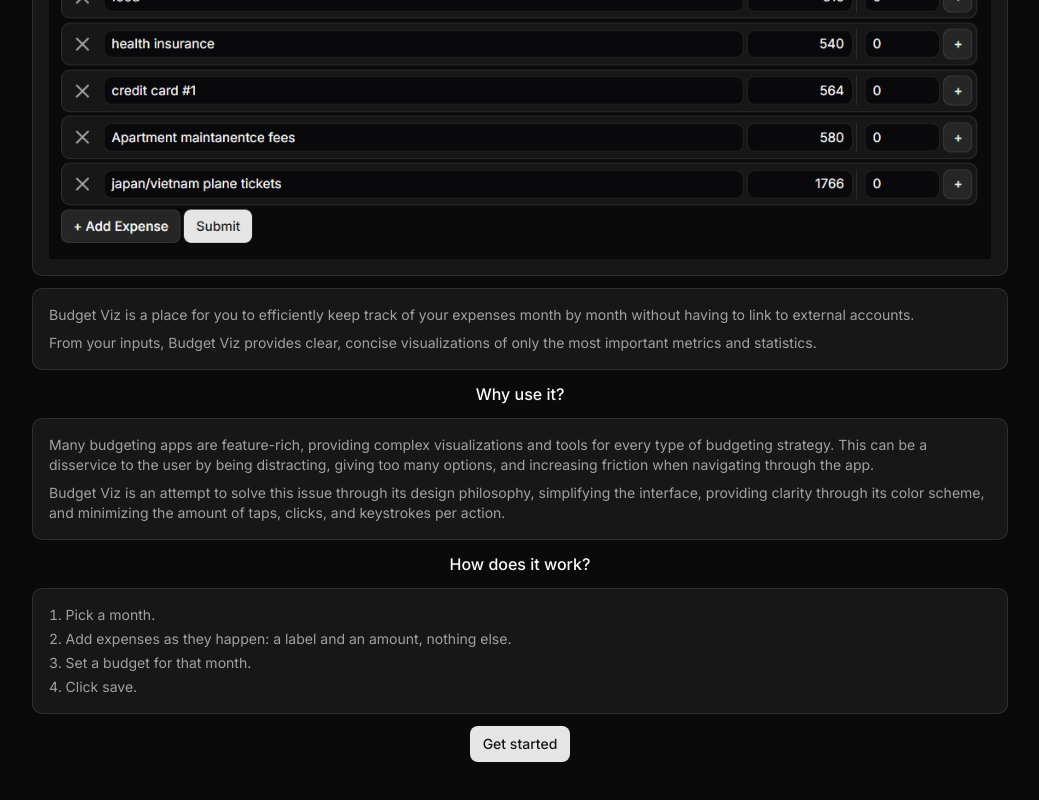
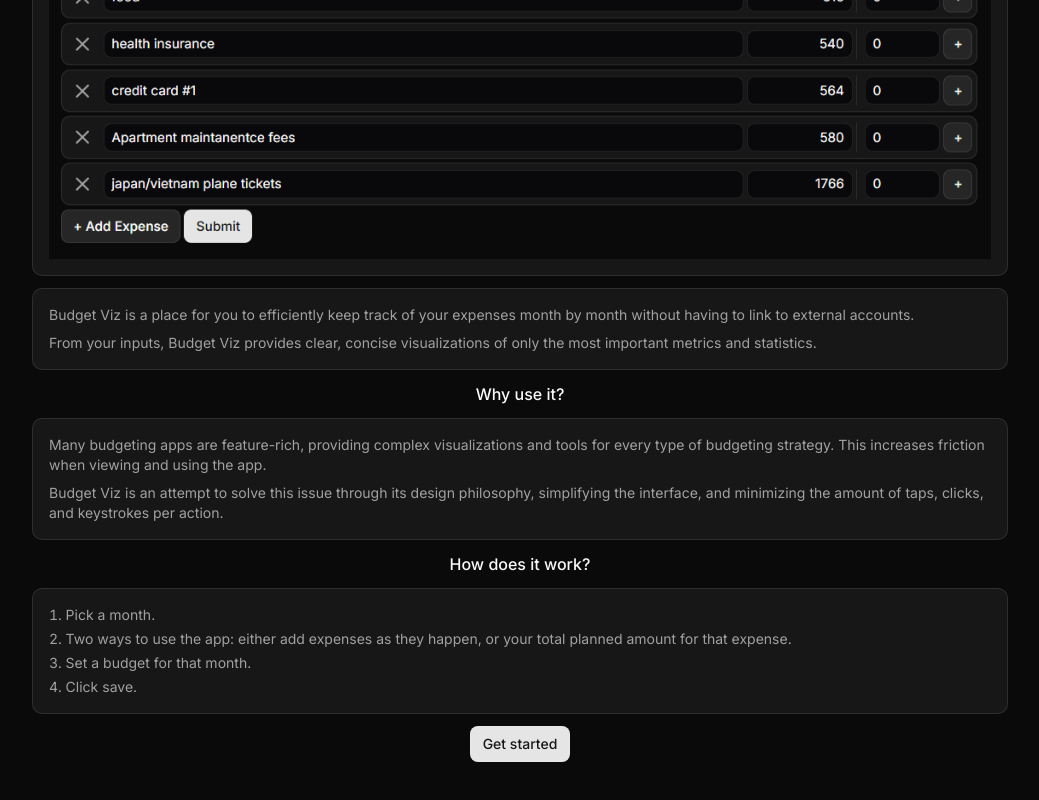
Before and after one commit to yatfu/budget-vis-next, a Next.js app: page / in a window 1280 px wide. Shown: the part 897-1697 px from the top of the page, without its empty margins (120-1159 px from the left). Built offline with nearby package versions, Linux system fonts and the light colour scheme; no server answers.

Commit message:
updated text

```diff
--- a/app/page.tsx
+++ b/app/page.tsx
@@ -62,14 +62,11 @@
       <section className={cn(cardStyles, "flex flex-col gap-2 p-4")}>
         <p className="text-sm text-muted-foreground">
           Many budgeting apps are feature-rich, providing complex visualizations
-          and tools for every type of budgeting strategy. This can be a
-          disservice to the user by being distracting, giving too many options,
-          and increasing friction when navigating through the app.
+          and tools for every type of budgeting strategy. This increases friction when viewing and using the app.
         </p>
         <p className="text-sm text-muted-foreground">
           Budget Viz is an attempt to solve this issue through its design
-          philosophy, simplifying the interface, providing clarity through its
-          color scheme, and minimizing the amount of taps, clicks, and
+          philosophy, simplifying the interface, and minimizing the amount of taps, clicks, and
           keystrokes per action.
         </p>
       </section>
@@ -78,7 +75,7 @@
         <ol className="flex flex-col gap-1 text-sm text-muted-foreground list-decimal list-inside">
           <li>Pick a month.</li>
           <li>
-            Add expenses as they happen: a label and an amount, nothing else.
+            Two ways to use the app: either add expenses as they happen, or your total planned amount for that expense.
           </li>
           <li>Set a budget for that month.</li>
           <li>Click save.</li>
--- a/lib/auth.ts
+++ b/lib/auth.ts
@@ -2,7 +2,7 @@
 import { pool } from "@/db/db";
 import { cache } from "react";
 
-export const authenticate = cache(async () => {
+export const authenticate = cache(async () => { // cache works because this is server side React, so it's not cached on front end
   try {
     const sessionId = (await cookies()).get("session")?.value;
     console.log('Authenticating...')
```
